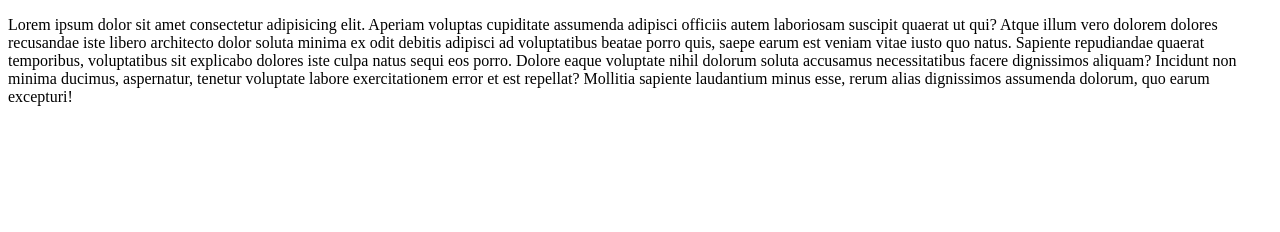
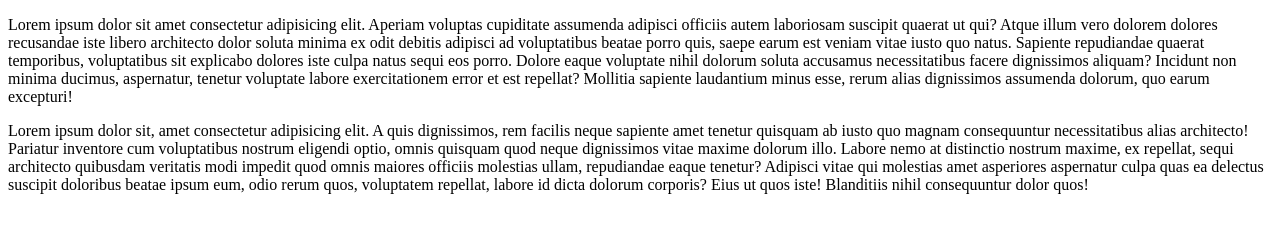
Before and after one commit to abigail-salome/ssh, a plain HTML site: page index.html in a window 1280 px wide. Drawn offline with Linux system fonts and the light colour scheme.

Commit message:
another commit

```diff
--- a/index.html
+++ b/index.html
@@ -7,5 +7,6 @@
 </head>
 <body>
    <p>Lorem ipsum dolor sit amet consectetur adipisicing elit. Aperiam voluptas cupiditate assumenda adipisci officiis autem laboriosam suscipit quaerat ut qui? Atque illum vero dolorem dolores recusandae iste libero architecto dolor soluta minima ex odit debitis adipisci ad voluptatibus beatae porro quis, saepe earum est veniam vitae iusto quo natus. Sapiente repudiandae quaerat temporibus, voluptatibus sit explicabo dolores iste culpa natus sequi eos porro. Dolore eaque voluptate nihil dolorum soluta accusamus necessitatibus facere dignissimos aliquam? Incidunt non minima ducimus, aspernatur, tenetur voluptate labore exercitationem error et est repellat? Mollitia sapiente laudantium minus esse, rerum alias dignissimos assumenda dolorum, quo earum excepturi!</p>
+   <p>Lorem ipsum dolor sit, amet consectetur adipisicing elit. A quis dignissimos, rem facilis neque sapiente amet tenetur quisquam ab iusto quo magnam consequuntur necessitatibus alias architecto! Pariatur inventore cum voluptatibus nostrum eligendi optio, omnis quisquam quod neque dignissimos vitae maxime dolorum illo. Labore nemo at distinctio nostrum maxime, ex repellat, sequi architecto quibusdam veritatis modi impedit quod omnis maiores officiis molestias ullam, repudiandae eaque tenetur? Adipisci vitae qui molestias amet asperiores aspernatur culpa quas ea delectus suscipit doloribus beatae ipsum eum, odio rerum quos, voluptatem repellat, labore id dicta dolorum corporis? Eius ut quos iste! Blanditiis nihil consequuntur dolor quos!</p>
 </body>
 </html>
```
